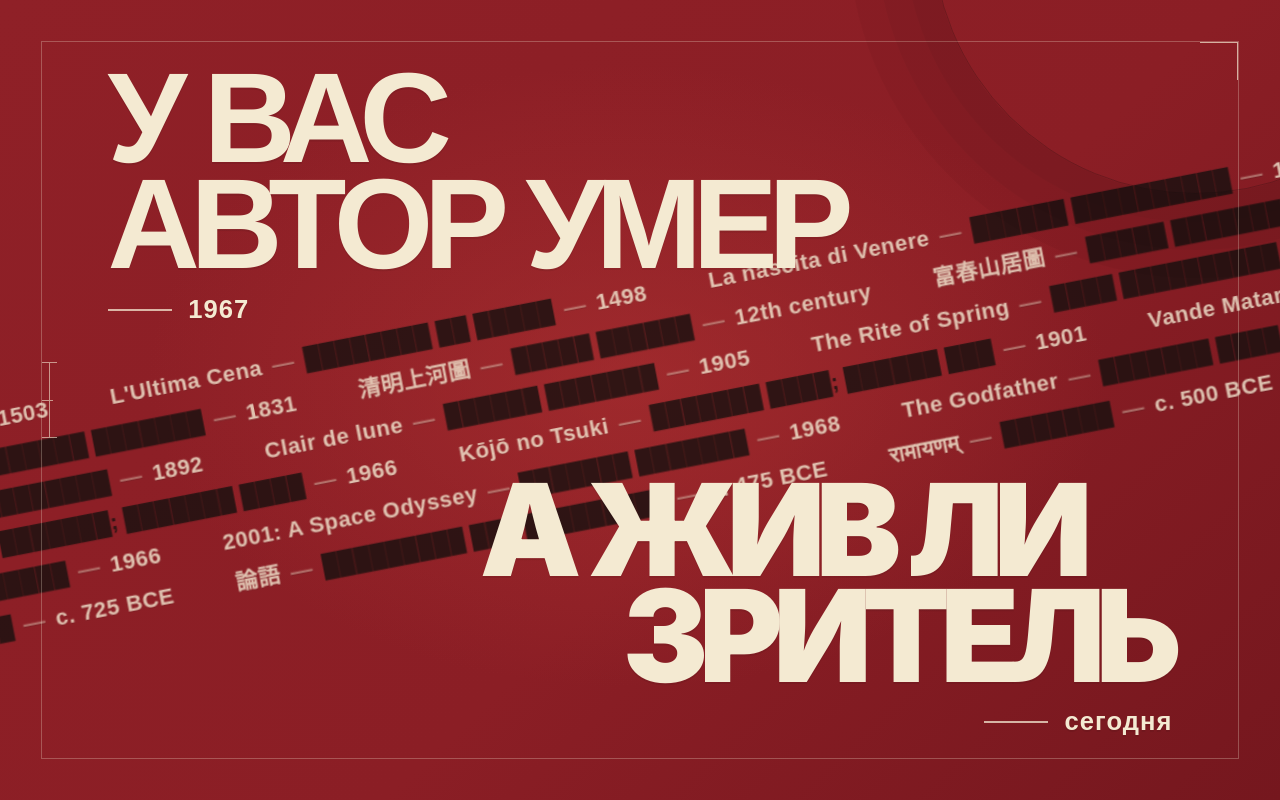
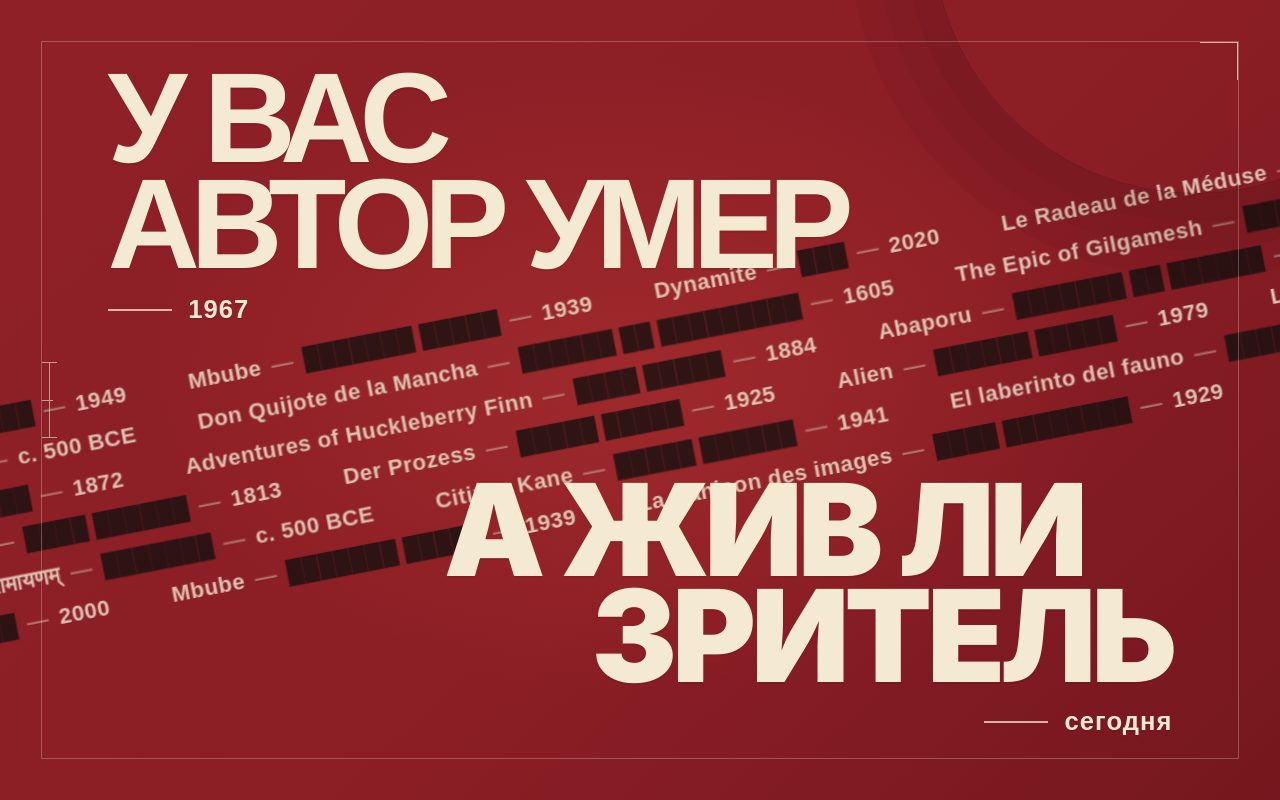
Before and after one commit to lexfrei/author, a plain HTML site: page index.html in a window 1280 px wide. Drawn offline with Linux system fonts and the light colour scheme.

Commit message:
feat: make catalogue lanes endless with random works
Lanes used to scroll two fixed copies of the catalogue, so lanes
moving right revealed an empty gap. Each lane now adds a random work
on the side that enters the view and drops entries that left it.

Also loosen the tracking of the second headline: Inter is wider than
Helvetica and its letters collided at the shared tracking.

Assisted-by: LLM
Signed-off-by: Aleksei Sviridkin <f@lex.la>

```diff
--- a/index.html
+++ b/index.html
@@ -6,7 +6,7 @@
   <meta name="theme-color" content="#8f2027">
   <link rel="preconnect" href="https://fonts.googleapis.com">
   <link rel="preconnect" href="https://fonts.gstatic.com" crossorigin>
-  <link href="https://fonts.googleapis.com/css2?family=Inter:wght@700;800;900&display=swap" rel="stylesheet">
+  <link href="https://fonts.googleapis.com/css2?family=Inter:wght@900&display=swap" rel="stylesheet">
   <title>У ВАС АВТОР УМЕР — А ЖИВ ЛИ ЗРИТЕЛЬ</title>
   <style>
     :root {
@@ -21,11 +21,8 @@
 
     * { box-sizing: border-box; }
 
-    html, body { width: 100%; min-height: 100%; margin: 0; }
-
     body {
-      min-height: 100vh;
-      min-height: 100svh;
+      margin: 0;
       overflow: hidden;
       background: var(--red);
       color: var(--paper);
@@ -35,8 +32,6 @@
     .poster {
       position: relative;
       isolation: isolate;
-      width: 100%;
-      height: 100vh;
       height: 100svh;
       overflow: hidden;
       background:
@@ -76,10 +71,8 @@
       justify-content: center;
       gap: clamp(13px, 2.1vh, 28px);
       transform: rotate(-11deg) scale(1.12);
-      transform-origin: center;
       opacity: .8;
       pointer-events: none;
-      -webkit-mask-image: linear-gradient(90deg, transparent 0%, #000 11%, #000 89%, transparent 100%);
       mask-image: linear-gradient(90deg, transparent 0%, #000 11%, #000 89%, transparent 100%);
     }
 
@@ -90,18 +83,11 @@
       will-change: transform;
     }
 
-    .lane__run {
-      display: flex;
-      flex: none;
-      align-items: center;
-      gap: clamp(27px, 4.4vw, 76px);
-      padding-right: clamp(27px, 4.4vw, 76px);
-    }
-
     .entry {
       display: inline-flex;
       align-items: baseline;
       gap: .46em;
+      padding-right: clamp(27px, 4.4vw, 76px);
       color: rgba(244, 234, 210, .77);
       font-size: clamp(14px, 1.55vw, 25px);
       font-weight: 700;
@@ -118,42 +104,34 @@
       position: relative;
       z-index: 2;
       display: flex;
-      height: 100vh;
-      height: 100svh;
-      min-height: 0;
+      height: 100%;
       flex-direction: column;
       justify-content: space-between;
       padding: calc(var(--edge) + clamp(10px, 3svh, 32px)) calc(var(--edge) + clamp(22px, 5.2vw, 86px));
-      pointer-events: none;
     }
 
     .headline {
-      position: relative;
-      width: fit-content;
-      max-width: 100%;
       margin: 0;
-      font-family: "Arial Black", Arial, Helvetica, sans-serif;
       font-weight: 900;
       line-height: .83;
       letter-spacing: -.075em;
       text-transform: uppercase;
-      text-wrap: balance;
       text-shadow: 0 2px 0 rgba(19, 15, 13, .08);
     }
 
     .headline--first {
+      align-self: flex-start;
       font-family: Helvetica, Arial, sans-serif;
       font-size: clamp(43px, min(11.25vw, 16svh), 190px);
-      max-width: 9.6em;
-      align-self: flex-start;
     }
 
+    /* Inter is wider than Helvetica: the Helvetica tracking makes its letters collide */
     .headline--second {
+      align-self: flex-end;
+      text-align: right;
       font-family: Inter, Helvetica, Arial, sans-serif;
       font-size: clamp(43px, min(11.7vw, 16svh), 198px);
-      max-width: 9em;
-      align-self: flex-end;
-      text-align: right;
+      letter-spacing: -.04em;
     }
 
     .headline__line { display: block; }
@@ -171,8 +149,6 @@
       text-transform: none;
     }
 
-    .headline--second .date { text-align: right; }
-
     .date::before {
       content: "";
       display: inline-block;
@@ -182,8 +158,6 @@
       background: currentColor;
       opacity: .75;
     }
-
-    .headline--second .date::before { margin: 0 .65em .28em 0; }
 
     .registration {
       position: absolute;
@@ -198,7 +172,6 @@
         linear-gradient(var(--paper), var(--paper)) left 0 / 100% 1px no-repeat,
         linear-gradient(var(--paper), var(--paper)) left 50% / 75% 1px no-repeat,
         linear-gradient(var(--paper), var(--paper)) left 100% / 100% 1px no-repeat;
-      pointer-events: none;
     }
 
     .corner-mark {
@@ -211,13 +184,10 @@
       border-top: 1px solid var(--paper);
       border-right: 1px solid var(--paper);
       opacity: .72;
-      pointer-events: none;
     }
-
 
     @media (max-width: 640px) {
       :root { --edge: 14px; }
-      .poster::before { inset: var(--edge); }
       .catalogue {
         inset: -16vh -72vw;
         gap: 16px;
@@ -228,14 +198,8 @@
       .composition {
         padding: calc(var(--edge) + clamp(10px, 2svh, 18px)) calc(var(--edge) + 20px);
       }
-      .headline--first {
-        font-size: clamp(34px, min(12.7vw, 12.5svh), 78px);
-        max-width: 8.8em;
-      }
-      .headline--second {
-        font-size: clamp(34px, min(12.4vw, 12.5svh), 76px);
-        max-width: 8.8em;
-      }
+      .headline--first { font-size: clamp(34px, min(12.7vw, 12.5svh), 78px); }
+      .headline--second { font-size: clamp(34px, min(12.4vw, 12.5svh), 76px); }
       .headline--first .headline__line:last-child { padding-left: .25em; }
       .headline--second .headline__line:first-child { padding-right: .35em; }
       .date { margin-top: clamp(10px, 2.2svh, 20px); font-size: 16px; }
@@ -246,163 +210,112 @@
       .headline--first, .headline--second { font-size: clamp(30px, min(12vw, 12svh), 46px); }
       .composition { padding-right: 28px; padding-left: 28px; }
     }
-
   </style>
 </head>
 <body>
-  <main class="poster" aria-label="Типографическая композиция">
+  <main class="poster">
     <div class="catalogue" aria-hidden="true"></div>
-
     <div class="registration" aria-hidden="true"></div>
     <div class="corner-mark" aria-hidden="true"></div>
 
-    <section class="composition" aria-label="У ВАС АВТОР УМЕР. А ЖИВ ЛИ ЗРИТЕЛЬ.">
+    <section class="composition">
       <h1 class="headline headline--first">
         <span class="headline__line">У ВАС</span>
         <span class="headline__line">АВТОР УМЕР</span>
         <span class="date">1967</span>
       </h1>
-      <h2 class="headline headline--second">
+      <p class="headline headline--second">
         <span class="headline__line">А ЖИВ ЛИ</span>
         <span class="headline__line">ЗРИТЕЛЬ</span>
         <span class="date">сегодня</span>
-      </h2>
+      </p>
     </section>
   </main>
-  <script>
-    (async () => {
+  <script type="module">
+    const LANES = 6;
+    const SPEED = 20; // px per second
+
+    const catalogue = document.querySelector(".catalogue");
     const response = await fetch("works.csv");
-      if (!response.ok) return;
-      const source = (await response.text()).trim();
-      const catalogue = document.querySelector(".catalogue");
+    if (!response.ok) throw new Error(`works.csv: HTTP ${response.status}`);
 
-      function parseCSV(text) {
-        const rows = [];
-        let row = [];
-        let field = "";
-        let quoted = false;
+    // Fields never contain line breaks, so a row is a line.
+    const [, ...rows] = (await response.text()).trim().split(/\r?\n/);
+    const works = rows.map((row) => Array.from(
+      row.matchAll(/(?:^|,)(?:"((?:[^"]|"")*)"|([^,]*))/g),
+      ([, quoted, plain]) => quoted?.replaceAll('""', '"') ?? plain,
+    ));
 
-        for (let index = 0; index < text.length; index += 1) {
-          const character = text[index];
-          if (quoted) {
-            if (character === '"' && text[index + 1] === '"') {
-              field += '"';
-              index += 1;
-            } else if (character === '"') {
-              quoted = false;
-            } else {
-              field += character;
-            }
-          } else if (character === '"' && field.length === 0) {
-            quoted = true;
-          } else if (character === ",") {
-            row.push(field);
-            field = "";
-          } else if (character === "\n" || character === "\r") {
-            if (character === "\r" && text[index + 1] === "\n") index += 1;
-            row.push(field);
-            if (row.some((value) => value !== "")) rows.push(row);
-            row = [];
-            field = "";
-          } else {
-            field += character;
-          }
+    function span(className, text) {
+      const element = document.createElement("span");
+      element.className = className;
+      element.textContent = text;
+      return element;
     }
 
-        if (field !== "" || row.length > 0) {
-          row.push(field);
-          if (row.some((value) => value !== "")) rows.push(row);
-        }
-        return rows;
+    function randomEntry() {
+      const [title, author, year] = works[Math.floor(Math.random() * works.length)];
+      const entry = span("entry", "");
+      entry.append(
+        span("entry__title", title),
+        span("entry__dash", "—"),
+        // \p{M}: combining marks would otherwise stack on top of the blocks
+        span("entry__mask", author.replace(/[\p{L}\p{M}\p{N}]/gu, "█")),
+        span("entry__dash", "—"),
+        span("entry__year", year),
+      );
+      return entry;
     }
 
-      function censorAuthor(author) {
-        return Array.from(author, (character) =>
-          /[\p{L}\p{N}]/u.test(character) ? "█" : character
-        ).join("");
+    // offsetWidth is rounded to whole pixels; summing it would make lanes twitch.
+    const widthOf = (element) => parseFloat(getComputedStyle(element).width);
+
+    const lanes = Array.from({ length: LANES }, (_, index) => {
+      const element = document.createElement("div");
+      element.className = "lane";
+      catalogue.append(element);
+      return { element, x: 0, direction: index % 2 ? 1 : -1 };
+    });
+
+    // Keeps the lane covering [0, catalogue width]: entries are added on the
+    // side that comes into view and dropped once they have fully left it.
+    function fill(lane) {
+      const { element } = lane;
+      const limit = catalogue.clientWidth;
+      if (!limit) return;
+      while (lane.x > 0) {
+        const entry = randomEntry();
+        element.prepend(entry);
+        lane.x -= widthOf(entry);
+      }
+      while (element.firstChild && lane.x + widthOf(element.firstChild) <= 0) {
+        lane.x += widthOf(element.firstChild);
+        element.firstChild.remove();
+      }
+      while (lane.x + widthOf(element) < limit) element.append(randomEntry());
+      while (element.lastChild && lane.x + widthOf(element) - widthOf(element.lastChild) >= limit) {
+        element.lastChild.remove();
+      }
+      element.style.transform = `translateX(${lane.x}px)`;
     }
 
-      function addField(entry, className, value) {
-        const field = document.createElement("span");
-        field.className = className;
-        field.textContent = value;
-        entry.appendChild(field);
+    if (matchMedia("(prefers-reduced-motion: reduce)").matches) {
+      const fillAll = () => lanes.forEach(fill);
+      fillAll();
+      addEventListener("resize", fillAll, { passive: true });
+    } else {
+      let previous;
+      requestAnimationFrame(function frame(now) {
+        // Clamped so a backgrounded tab does not jump on return.
+        const elapsed = previous === undefined ? 0 : Math.min(now - previous, 50) / 1000;
+        previous = now;
+        for (const lane of lanes) {
+          lane.x += lane.direction * SPEED * elapsed;
+          fill(lane);
         }
-
-      const [, ...records] = parseCSV(source);
-      const works = records
-        .filter((record) => record.length === 5)
-        .map(([title, author, year, medium, culture]) => ({ title, author, year, medium, culture }));
-      const pixelsPerSecond = 20;
-      const lanes = [];
-
-      function addWork(run, work) {
-        const entry = document.createElement("span");
-        entry.className = "entry";
-        addField(entry, "entry__title", work.title);
-        addField(entry, "entry__dash", "—");
-        addField(entry, "entry__mask", censorAuthor(work.author));
-        addField(entry, "entry__dash", "—");
-        addField(entry, "entry__year", work.year);
-        run.appendChild(entry);
-      }
-
-      for (let laneIndex = 0; laneIndex < 6; laneIndex += 1) {
-        const lane = document.createElement("div");
-        lane.className = "lane";
-        const offset = (laneIndex * 23) % works.length;
-        const orderedWorks = works.slice(offset).concat(works.slice(0, offset));
-        let firstRun;
-
-        for (let copy = 0; copy < 2; copy += 1) {
-          const run = document.createElement("div");
-          run.className = "lane__run";
-          orderedWorks.forEach((work) => addWork(run, work));
-          if (copy === 0) firstRun = run;
-          lane.appendChild(run);
-        }
-        catalogue.appendChild(lane);
-        lanes.push({
-          element: lane,
-          measureFrom: firstRun,
-          width: 0,
-          offset: 0,
-          speed: pixelsPerSecond,
-          direction: laneIndex % 2 === 0 ? -1 : 1,
+        requestAnimationFrame(frame);
       });
     }
-
-      function measureLanes() {
-        lanes.forEach((lane) => {
-          lane.width = lane.measureFrom.offsetWidth;
-          if (lane.width > 0) lane.offset %= lane.width;
-        });
-      }
-
-      const reducedMotion = window.matchMedia("(prefers-reduced-motion: reduce)");
-      if (!reducedMotion.matches) {
-        let previousTime = 0;
-        function moveRows(now) {
-          const elapsed = previousTime ? Math.min((now - previousTime) / 1000, 0.05) : 0;
-          previousTime = now;
-          lanes.forEach((lane) => {
-            if (!lane.width) return;
-            lane.offset = (lane.offset + lane.speed * elapsed) % lane.width;
-            lane.element.style.transform = `translate3d(${lane.direction * lane.offset}px, 0, 0)`;
-          });
-          requestAnimationFrame(moveRows);
-        }
-
-        const startMotion = () => {
-          measureLanes();
-          requestAnimationFrame(moveRows);
-        };
-        if (document.fonts?.ready) document.fonts.ready.then(startMotion);
-        else startMotion();
-        window.addEventListener("resize", measureLanes, { passive: true });
-        document.fonts?.addEventListener("loadingdone", measureLanes);
-      }
-    })();
   </script>
 </body>
 </html>
```
Lines whose indentation alone changed are shown as unchanged.
